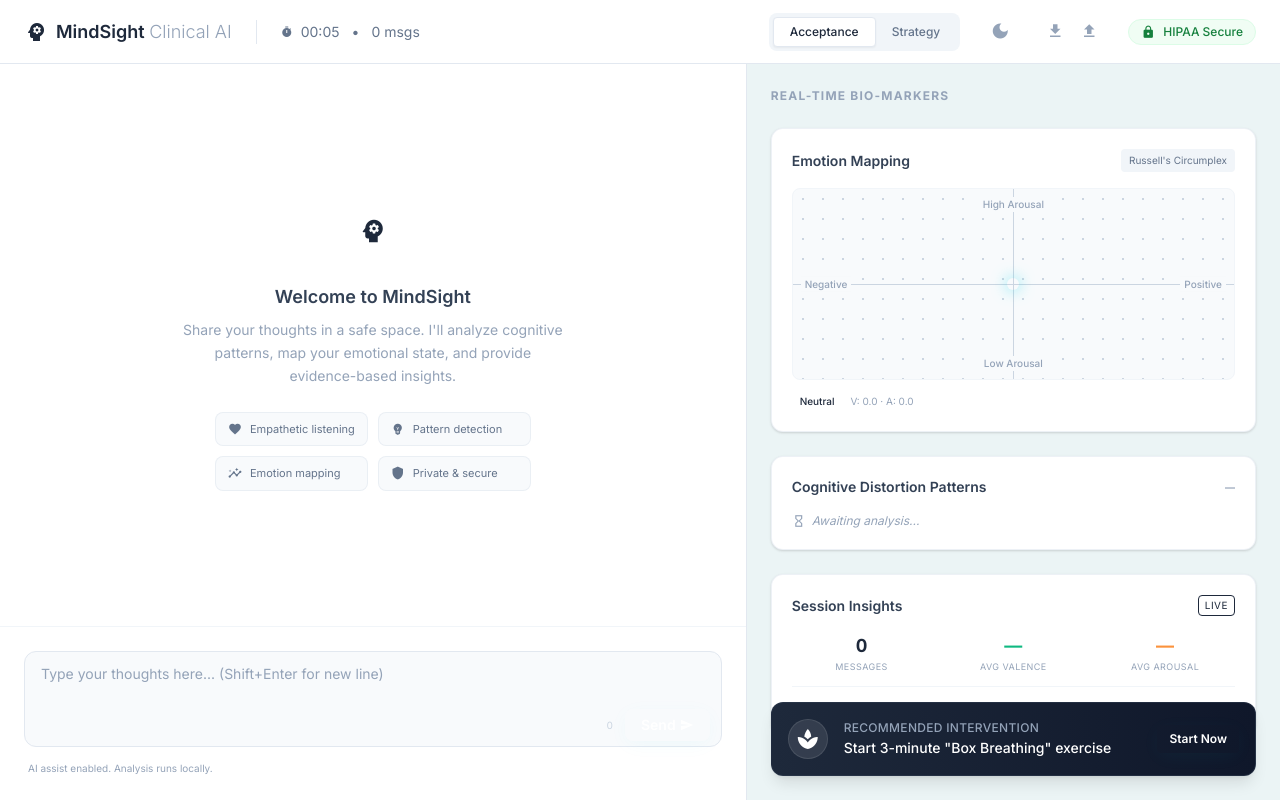
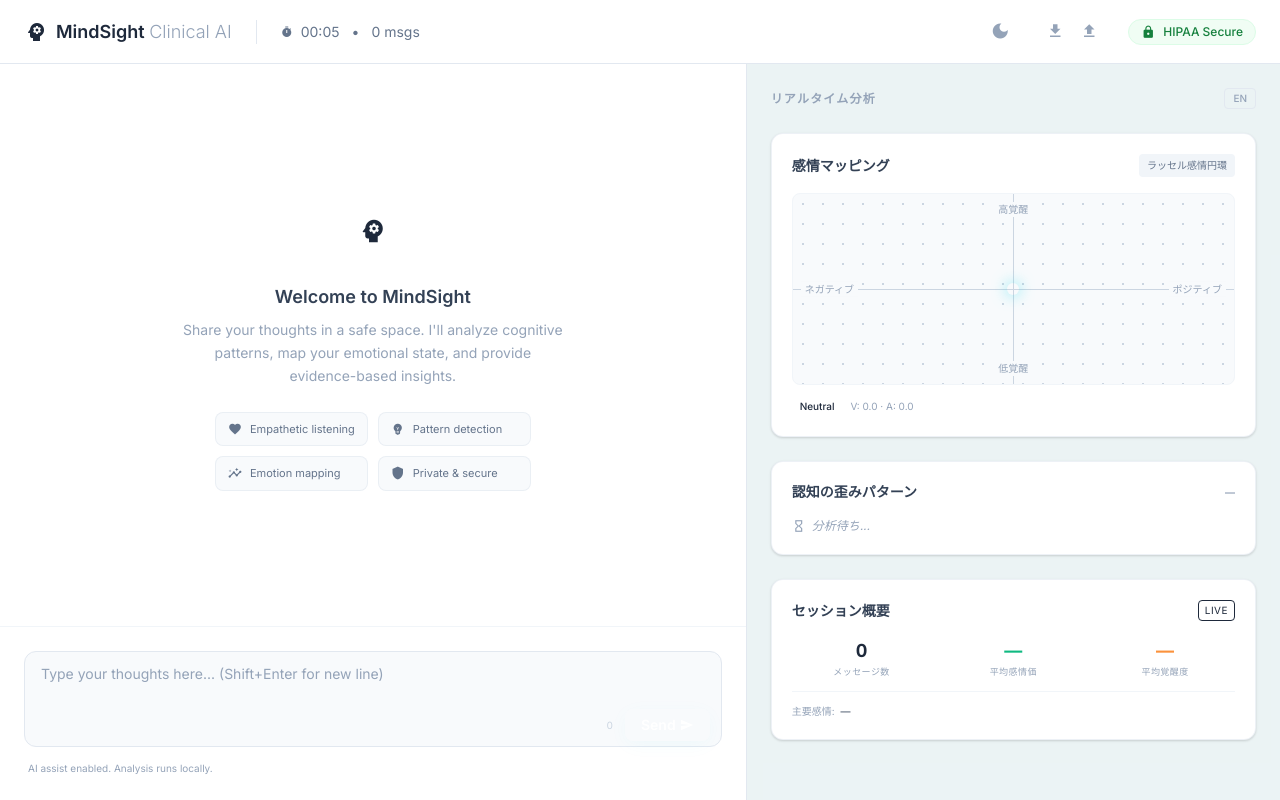
Before and after one commit to Nekomosn/clinical-counselingapp, a plain HTML site: page index.html in a window 1280 px wide. Drawn offline with nearby package versions, Linux system fonts and the light colour scheme.

Commit message:
v2.6: Remove intervention card & Strategy mode, add JP/EN toggle for biomarkers panel

```diff
--- a/index.html
+++ b/index.html
@@ -51,13 +51,6 @@
 
         <!-- Right: Controls -->
         <div class="flex items-center gap-6">
-            <!-- Mode Toggle -->
-            <div class="flex bg-slate-100 dark:bg-slate-900 p-1 rounded-lg" id="mode-toggle-group">
-                <button id="mode-acceptance"
-                    class="mode-pill px-4 py-1.5 text-xs font-medium rounded bg-white dark:bg-bg-panel text-primary shadow-sm border border-slate-200 dark:border-slate-700 transition-all">Acceptance</button>
-                <button id="mode-strategy"
-                    class="mode-pill px-4 py-1.5 text-xs font-medium rounded text-slate-500 dark:text-slate-500 hover:text-slate-700 dark:hover:text-slate-300 transition-colors">Strategy</button>
-            </div>
 
             <!-- Theme Toggle -->
             <button id="theme-toggle"
@@ -182,17 +175,23 @@
             class="hidden lg:flex w-5/12 flex-col bg-slate-calm dark:bg-bg-deep overflow-y-auto scrollbar-thin right-panel transition-colors duration-300">
 
             <div class="p-6 space-y-6 flex-1">
-                <h2 class="text-xs font-bold uppercase tracking-widest text-slate-400 dark:text-slate-500 mb-4">
-                    Real-time Bio-Markers</h2>
+                <div class="flex justify-between items-center mb-4">
+                    <h2 class="text-xs font-bold uppercase tracking-widest text-slate-400 dark:text-slate-500"
+                        data-jp="リアルタイム分析" data-en="Real-time Bio-Markers">リアルタイム分析</h2>
+                    <button id="lang-toggle"
+                        class="text-[10px] font-medium text-slate-400 dark:text-slate-500 hover:text-primary transition-colors border border-slate-200 dark:border-slate-700 px-2 py-0.5 rounded"
+                        title="言語切替">EN</button>
+                </div>
 
                 <!-- Emotion Mapping Card -->
                 <div
                     class="bg-white dark:bg-bg-surface rounded-xl p-5 shadow-card border border-slate-200/60 dark:border-slate-800 card-hover transition-colors duration-300">
                     <div class="flex justify-between items-center mb-4">
-                        <h3 class="font-semibold text-slate-700 dark:text-slate-200 text-sm">Emotion Mapping</h3>
+                        <h3 class="font-semibold text-slate-700 dark:text-slate-200 text-sm i18n" data-jp="感情マッピング"
+                            data-en="Emotion Mapping">感情マッピング</h3>
                         <span
-                            class="text-[10px] bg-slate-100 dark:bg-slate-800 text-slate-500 dark:text-slate-400 px-2 py-1 rounded">Russell's
-                            Circumplex</span>
+                            class="text-[10px] bg-slate-100 dark:bg-slate-800 text-slate-500 dark:text-slate-400 px-2 py-1 rounded i18n"
+                            data-jp="ラッセル感情円環" data-en="Russell's Circumplex">ラッセル感情円環</span>
                     </div>
                     <div
                         class="relative h-48 w-full border border-slate-100 dark:border-slate-800 bg-slate-50 dark:bg-bg-panel rounded-lg chart-grid overflow-hidden">
@@ -201,15 +200,17 @@
                         <div class="absolute left-1/2 top-0 h-full w-px bg-slate-300 dark:bg-slate-700"></div>
                         <!-- Labels -->
                         <span
-                            class="absolute top-2 left-1/2 -translate-x-1/2 text-[10px] text-slate-400 dark:text-slate-500 font-medium bg-slate-50 dark:bg-bg-panel px-1">High
-                            Arousal</span>
+                            class="absolute top-2 left-1/2 -translate-x-1/2 text-[10px] text-slate-400 dark:text-slate-500 font-medium bg-slate-50 dark:bg-bg-panel px-1 i18n"
+                            data-jp="高覚醒" data-en="High Arousal">高覚醒</span>
                         <span
-                            class="absolute bottom-2 left-1/2 -translate-x-1/2 text-[10px] text-slate-400 dark:text-slate-500 font-medium bg-slate-50 dark:bg-bg-panel px-1">Low
-                            Arousal</span>
+                            class="absolute bottom-2 left-1/2 -translate-x-1/2 text-[10px] text-slate-400 dark:text-slate-500 font-medium bg-slate-50 dark:bg-bg-panel px-1 i18n"
+                            data-jp="低覚醒" data-en="Low Arousal">低覚醒</span>
                         <span
-                            class="absolute left-2 top-1/2 -translate-y-1/2 text-[10px] text-slate-400 dark:text-slate-500 font-medium bg-slate-50 dark:bg-bg-panel px-1">Negative</span>
+                            class="absolute left-2 top-1/2 -translate-y-1/2 text-[10px] text-slate-400 dark:text-slate-500 font-medium bg-slate-50 dark:bg-bg-panel px-1 i18n"
+                            data-jp="ネガティブ" data-en="Negative">ネガティブ</span>
                         <span
-                            class="absolute right-2 top-1/2 -translate-y-1/2 text-[10px] text-slate-400 dark:text-slate-500 font-medium bg-slate-50 dark:bg-bg-panel px-1">Positive</span>
+                            class="absolute right-2 top-1/2 -translate-y-1/2 text-[10px] text-slate-400 dark:text-slate-500 font-medium bg-slate-50 dark:bg-bg-panel px-1 i18n"
+                            data-jp="ポジティブ" data-en="Positive">ポジティブ</span>
                         <!-- Ghost trail container -->
                         <div id="emotion-trail"></div>
                         <!-- Active Dot -->
@@ -239,15 +240,15 @@
                 <div
                     class="bg-white dark:bg-bg-surface rounded-xl p-5 shadow-card border border-slate-200/60 dark:border-slate-800 card-hover transition-colors duration-300">
                     <div class="flex justify-between items-center mb-4">
-                        <h3 class="font-semibold text-slate-700 dark:text-slate-200 text-sm">Cognitive Distortion
-                            Patterns</h3>
+                        <h3 class="font-semibold text-slate-700 dark:text-slate-200 text-sm i18n" data-jp="認知の歪みパターン"
+                            data-en="Cognitive Distortion Patterns">認知の歪みパターン</h3>
                         <span id="distortion-count"
                             class="text-[10px] font-bold text-slate-400 dark:text-slate-500">—</span>
                     </div>
                     <div id="distortion-list" class="space-y-3">
                         <div class="text-xs text-slate-400 dark:text-slate-500 italic flex items-center gap-1.5">
                             <span class="material-icons text-[14px]">hourglass_empty</span>
-                            Awaiting analysis...
+                            <span class="i18n" data-jp="分析待ち..." data-en="Awaiting analysis...">分析待ち...</span>
                         </div>
                     </div>
                 </div>
@@ -256,31 +257,33 @@
                 <div
                     class="bg-white dark:bg-bg-surface rounded-xl p-5 shadow-card border border-slate-200/60 dark:border-slate-800 card-hover transition-colors duration-300">
                     <div class="flex justify-between items-center mb-4">
-                        <h3 class="font-semibold text-slate-700 dark:text-slate-200 text-sm">Session Insights</h3>
+                        <h3 class="font-semibold text-slate-700 dark:text-slate-200 text-sm i18n" data-jp="セッション概要"
+                            data-en="Session Insights">セッション概要</h3>
                         <span
                             class="text-[10px] uppercase tracking-wider text-primary border border-primary/30 px-1.5 py-0.5 rounded bg-primary/5">LIVE</span>
                     </div>
                     <div class="grid grid-cols-3 gap-3">
                         <div class="text-center">
                             <div id="stat-messages" class="text-lg font-bold text-primary stat-number">0</div>
-                            <div class="text-[9px] text-slate-400 dark:text-slate-500 uppercase tracking-wider">Messages
-                            </div>
+                            <div class="text-[9px] text-slate-400 dark:text-slate-500 uppercase tracking-wider i18n"
+                                data-jp="メッセージ数" data-en="Messages">メッセージ数</div>
                         </div>
                         <div class="text-center">
                             <div id="stat-avg-valence"
                                 class="text-lg font-bold text-emerald-500 dark:text-emerald-400 stat-number">—</div>
-                            <div class="text-[9px] text-slate-400 dark:text-slate-500 uppercase tracking-wider">Avg
-                                Valence</div>
+                            <div class="text-[9px] text-slate-400 dark:text-slate-500 uppercase tracking-wider i18n"
+                                data-jp="平均感情価" data-en="Avg Valence">平均感情価</div>
                         </div>
                         <div class="text-center">
                             <div id="stat-avg-arousal" class="text-lg font-bold text-orange-400 stat-number">—</div>
-                            <div class="text-[9px] text-slate-400 dark:text-slate-500 uppercase tracking-wider">Avg
-                                Arousal</div>
+                            <div class="text-[9px] text-slate-400 dark:text-slate-500 uppercase tracking-wider i18n"
+                                data-jp="平均覚醒度" data-en="Avg Arousal">平均覚醒度</div>
                         </div>
                     </div>
                     <div class="mt-3 pt-3 border-t border-slate-100 dark:border-slate-800">
                         <div class="flex items-center gap-1.5">
-                            <span class="text-[10px] text-slate-400 dark:text-slate-500">Dominant:</span>
+                            <span class="text-[10px] text-slate-400 dark:text-slate-500 i18n" data-jp="主要感情:"
+                                data-en="Dominant:">主要感情:</span>
                             <span id="stat-dominant-emotion"
                                 class="text-[10px] font-medium text-slate-600 dark:text-slate-300">—</span>
                         </div>
@@ -288,29 +291,7 @@
                 </div>
             </div>
 
-            <!-- Intervention Card -->
-            <div class="sticky bottom-0 p-6 pt-2">
-                <div class="bg-gradient-to-r from-slate-800 to-slate-900 dark:from-slate-900 dark:to-bg-panel text-white rounded-xl p-4 shadow-lg flex items-center gap-4 border border-slate-700/50 dark:border-slate-800 relative overflow-hidden group cursor-pointer hover:shadow-xl transition-all"
-                    id="intervention-card">
-                    <div
-                        class="absolute -right-4 -top-4 w-24 h-24 bg-primary/20 dark:bg-primary/10 rounded-full blur-2xl group-hover:bg-primary/30 dark:group-hover:bg-primary/20 transition-all">
-                    </div>
-                    <div
-                        class="w-10 h-10 rounded-full bg-white/10 dark:bg-white/5 flex items-center justify-center shrink-0 border border-white/10">
-                        <span class="material-icons text-primary">spa</span>
-                    </div>
-                    <div class="flex-1 min-w-0">
-                        <h4
-                            class="text-xs font-medium text-slate-400 dark:text-slate-500 uppercase tracking-wide mb-0.5">
-                            Recommended Intervention</h4>
-                        <p class="font-medium text-sm truncate dark:text-slate-200">Start 3-minute "Box Breathing"
-                            exercise</p>
-                    </div>
-                    <button
-                        class="bg-primary hover:bg-primary-dark text-white dark:text-slate-900 px-3 py-1.5 rounded text-xs font-semibold shadow-soft shrink-0 transition-colors z-10">Start
-                        Now</button>
-                </div>
-            </div>
+
         </section>
 
     </main>
--- a/js/main.js
+++ b/js/main.js
@@ -18,8 +18,7 @@
     const themeToggleDarkIcon = document.getElementById('theme-toggle-dark-icon');
     const themeToggleLightIcon = document.getElementById('theme-toggle-light-icon');
 
-    const modeAcceptanceBtn = document.getElementById('mode-acceptance');
-    const modeStrategyBtn = document.getElementById('mode-strategy');
+    const langToggleBtn = document.getElementById('lang-toggle');
 
     const emotionDot = document.getElementById('emotion-dot-container');
     const emotionTooltip = document.getElementById('emotion-tooltip');
@@ -42,15 +41,12 @@
     // ========================================
     // 2. State
     // ========================================
-    let currentMode = "Acceptance";
+    const currentMode = "Acceptance"; // Fixed mode
+    let currentLang = 'jp';  // 'jp' or 'en'
     let chatHistory = [];
     let emotionTrailHistory = [];
     let sessionStartTime = Date.now();
     let firstMessageSent = false;
-
-    // Light: white bg + slate border. Dark: bg-panel + slate-700 border
-    const ACTIVE_CLASSES = ['bg-white', 'dark:bg-bg-panel', 'text-primary', 'shadow-sm', 'border', 'border-slate-200', 'dark:border-slate-700'];
-    const INACTIVE_CLASSES = ['text-slate-500', 'dark:text-slate-500', 'hover:text-slate-700', 'dark:hover:text-slate-300'];
 
     // ========================================
     // 3. Session Timer
@@ -96,24 +92,23 @@
     initTheme();
 
     // ========================================
-    // 5. Mode Toggle
+    // 5. Language Toggle (JP/EN)
     // ========================================
-    function setMode(mode) {
-        currentMode = mode;
-        if (!modeAcceptanceBtn || !modeStrategyBtn) return;
-
-        const [activeBtn, inactiveBtn] = mode === "Acceptance"
-            ? [modeAcceptanceBtn, modeStrategyBtn]
-            : [modeStrategyBtn, modeAcceptanceBtn];
-
-        INACTIVE_CLASSES.forEach(c => activeBtn.classList.remove(c));
-        ACTIVE_CLASSES.forEach(c => activeBtn.classList.add(c));
-        ACTIVE_CLASSES.forEach(c => inactiveBtn.classList.remove(c));
-        INACTIVE_CLASSES.forEach(c => inactiveBtn.classList.add(c));
+    function setLang(lang) {
+        currentLang = lang;
+        document.querySelectorAll('[data-jp][data-en]').forEach(el => {
+            el.textContent = el.getAttribute(`data-${lang}`);
+        });
+        if (langToggleBtn) {
+            langToggleBtn.textContent = lang === 'jp' ? 'EN' : 'JP';
+        }
     }
 
-    if (modeAcceptanceBtn) modeAcceptanceBtn.addEventListener('click', () => setMode("Acceptance"));
-    if (modeStrategyBtn) modeStrategyBtn.addEventListener('click', () => setMode("Strategy"));
+    if (langToggleBtn) {
+        langToggleBtn.addEventListener('click', () => {
+            setLang(currentLang === 'jp' ? 'en' : 'jp');
+        });
+    }
 
     // ========================================
     // 6. Character Count
@@ -322,7 +317,7 @@
 
     function appendAIMessage(data) {
         const emotionTag = escapeHtml(data.primary_emotion || 'neutral');
-        const modeLabelIcon = currentMode === 'Acceptance' ? 'favorite' : 'bolt';
+
 
         const thinkingLog = data.internal_thinking ? `
             <details class="mb-3">
@@ -349,7 +344,7 @@
                     <div class="w-5 h-5 rounded-full bg-primary flex items-center justify-center text-white dark:text-slate-900 text-[10px] font-bold">AI</div>
                     <span class="text-xs text-slate-400 dark:text-slate-500">Assistant</span>
                     <span class="text-[10px] uppercase tracking-wider text-primary border border-primary/30 px-1.5 py-0.5 rounded bg-primary/5">${emotionTag}</span>
-                    <span class="text-[10px] uppercase tracking-wider text-slate-500 dark:text-slate-400 border border-slate-200 dark:border-slate-700 px-1.5 py-0.5 rounded bg-slate-50 dark:bg-slate-800/50">Mode: ${currentMode}</span>
+
                 </div>
                 <div class="bg-slate-50 dark:bg-bg-panel text-slate-700 dark:text-slate-200 p-4 rounded-2xl rounded-tl-sm border border-slate-100 dark:border-slate-700 shadow-sm dark:shadow-card-dk">
                     ${thinkingLog}
```
